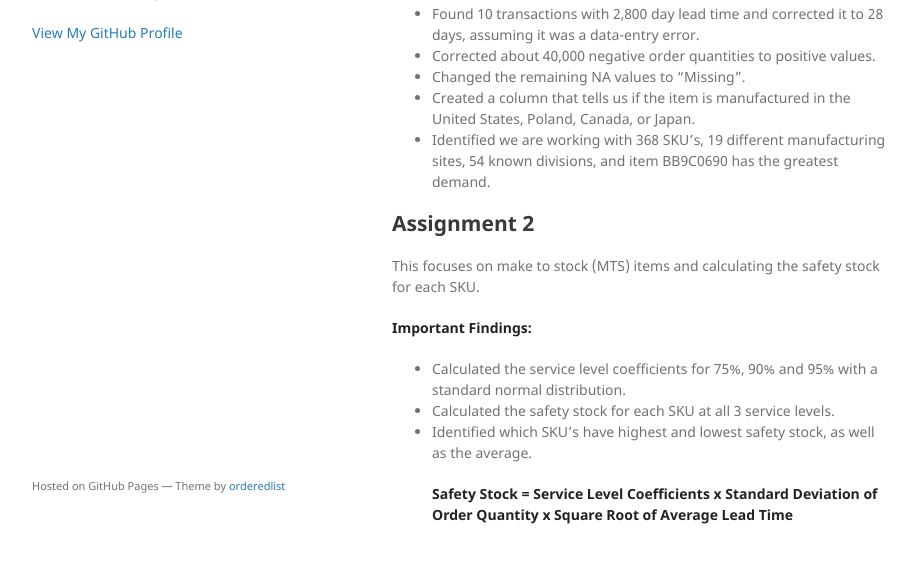
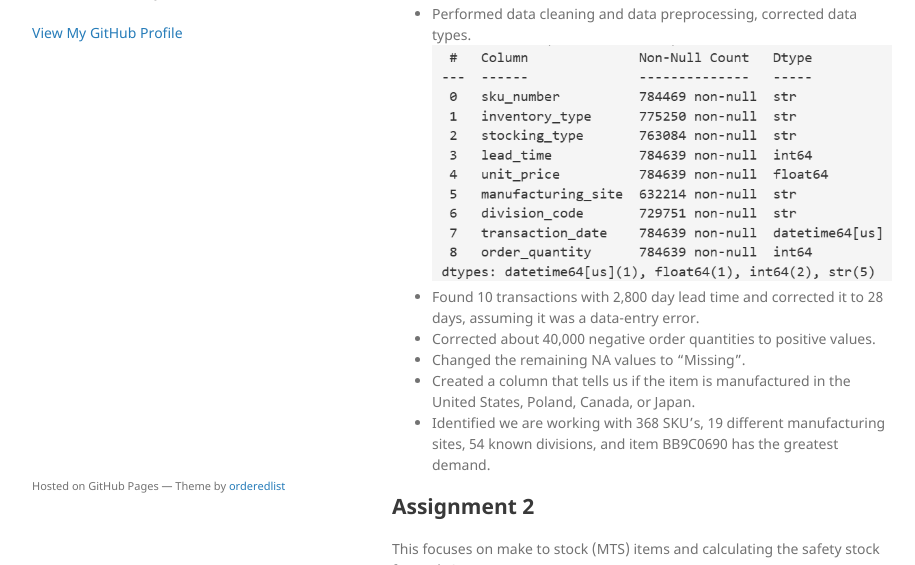
Before and after one commit to kendrakershaw/kendrakershaw.github.io, a Jekyll site: the page built from OM620_assignments/index.md, in a window 1280 px wide and 900 px high, cut to the strip 335-900 px from the top of the window. Shown: the whole strip, without its empty margins (178-1093 px from the left). Built offline with Jekyll 4.4.1, drawn with Linux system fonts in a browser that asks for light colours; our own code applies the rules of GitHub Pages for plain Markdown files.

Commit message:
added images

```diff
--- a/OM620_assignments/index.md
+++ b/OM620_assignments/index.md
@@ -7,6 +7,8 @@ This focuses on the data cleaning and preparation of the transaction data. In Py
 
 **Important Findings:**
 
+- Performed data cleaning and data preprocessing, corrected data types.
+![screenshot](/assets/img/data_type.png)
 - Found 10 transactions with 2,800 day lead time and corrected it to 28 days, assuming it was a data-entry error.
 - Corrected about 40,000 negative order quantities to positive values.
 - Changed the remaining NA values to "Missing".
```
Also changed, not shown: other parts of OM620_assignments/index.md (+1 -0 lines), assets/img/data_type.png (added), assets/img/ss_calculation.png (added).
